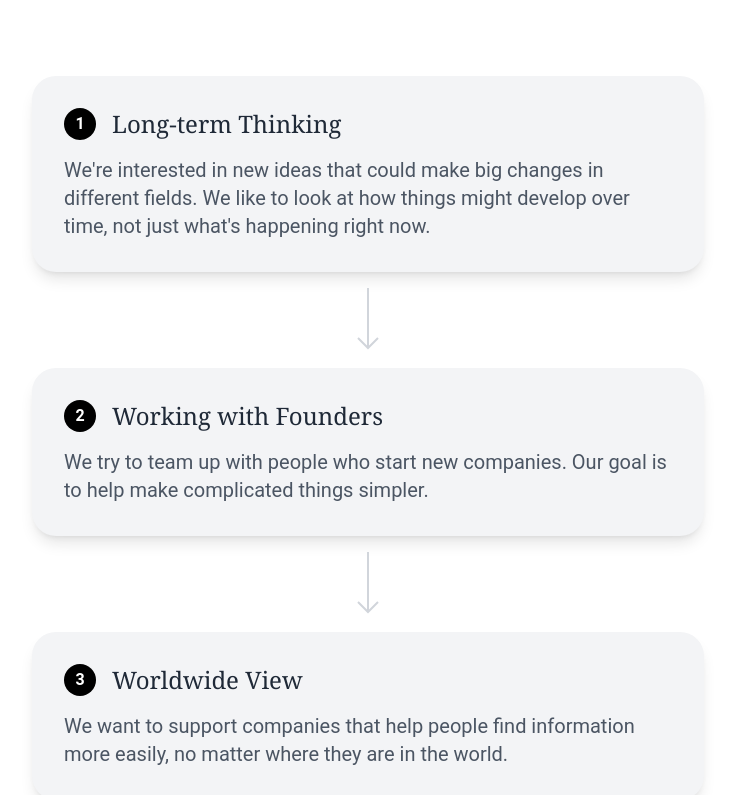
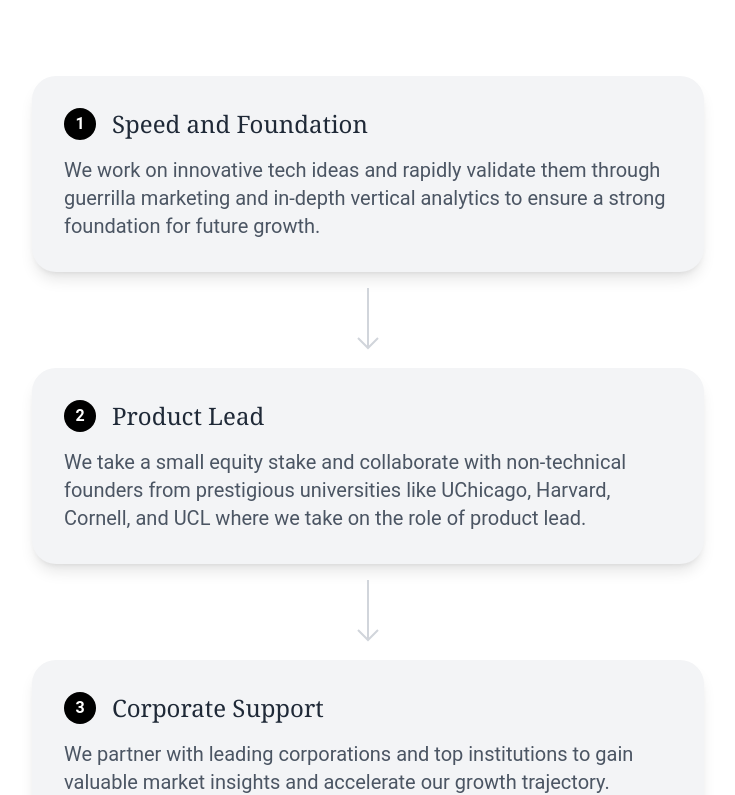
Before and after one commit to Guido1Alessandro1Trevisan/venturepoint, a Next.js app: page / in a window 1280 px wide. Shown: the part 1132-1927 px from the top of the page, without its empty margins (272-1007 px from the left). Built offline with nearby package versions, Linux system fonts and the light colour scheme.

Commit message:
link no docusurfer

```diff
--- a/src/components/portfolio.tsx
+++ b/src/components/portfolio.tsx
@@ -20,7 +20,8 @@ const portfolioItems = [
     image: readablyLogo,
     link: "https://readably.io/en",
     founded: "2020",
-    industry: "AI & Education"
+    industry: "AI & Education",
+    showLink: true
   },
   {
     title: "Lynkr",
@@ -28,7 +29,8 @@ const portfolioItems = [
     image: lynkrLogo,
     link: "https://apps.apple.com/us/app/lynkr-app/id6463145067",
     founded: "2023",
-    industry: "Social Networking"
+    industry: "Social Networking",
+    showLink: true
   },
   {
     title: "uofcatalog",
@@ -36,7 +38,8 @@ const portfolioItems = [
     image: uofcatalogLogo,
     link: "https://uofcatalog.com/",
     founded: "2022",
-    industry: "Education Technology"
+    industry: "Education Technology",
+    showLink: true
   },
   {
     title: "Easyfinetune",
@@ -44,7 +47,8 @@ const portfolioItems = [
     image: easyfinetuneLogo,
     link: "https://easyfinetune.com/",
     founded: "2023",
-    industry: "AI & Data"
+    industry: "AI & Data",
+    showLink: true
   },
   {
     title: "Caspermaster",
@@ -52,15 +56,17 @@ const portfolioItems = [
     image: caspermasterLogo,
     link: "https://caspermaster.ai/",
     founded: "2023",
-    industry: "Education Technology"
+    industry: "Education Technology",
+    showLink: true
   },
   {
     title: "Docusurfer",
     description: "Navigating residential lease contracts can be overwhelming, especially when dealing with complex legal jargon. Docusurfer makes it easy by analyzing your lease agreements to identify unenforceable and predatory clauses. Fine tuned with the expertise of the University of Chicago Law School and legal expertise, Docusurfer scans contracts to flag unfair terms, helping tenants make informed decisions before signing. Whether you're renting for the first time or renewing a lease, Docusurfer provides valuable insights to protect your rights.",
     image: docusurferLogo,
-    link: "https://docusurfer.com/",
+    link: "",
     founded: "2023",
-    industry: "Legal Tech"
+    industry: "Legal Tech",
+    showLink: false // Hide "Visit Website" button
   }
 ]
 
@@ -89,6 +95,7 @@ export function PortfolioComponent() {
     <div className="grid grid-cols-1 md:grid-cols-2 gap-8">
       {portfolioItems.map((item, index) => (
         <Card key={index} className="overflow-hidden bg-white shadow-lg relative">
+          {item.showLink && (
             <Link
               href={item.link}
               target="_blank"
@@ -103,6 +110,7 @@ export function PortfolioComponent() {
                 <ExternalLink className="ml-2 h-4 w-4" />
               </Button>
             </Link>
+          )}
           <CardHeader className={`p-0 relative h-64 ${getHeaderClass(item.title)}`}>
             <Image
               src={item.image}
--- a/src/components/venture-point-landing.tsx
+++ b/src/components/venture-point-landing.tsx
@@ -186,9 +186,18 @@ export default function VenturePointLanding() {
             <SectionTitle title="Our Approach" />
             <div className="flex flex-col items-center approach-cards">
               {[
-                { title: "Long-term Thinking", description: "We're interested in new ideas that could make big changes in different fields. We like to look at how things might develop over time, not just what's happening right now." },
-                { title: "Working with Founders", description: "We try to team up with people who start new companies. Our goal is to help make complicated things simpler." },
-                { title: "Worldwide View", description: "We want to support companies that help people find information more easily, no matter where they are in the world." }
+                {
+                  "title": "Speed and Foundation",
+                  "description": "We work on innovative tech ideas and rapidly validate them through guerrilla marketing and in-depth vertical analytics to ensure a strong foundation for future growth."
+                },
+                {
+                  "title": "Product Lead",
+                  "description": "We take a small equity stake  and collaborate with non-technical founders from prestigious universities like UChicago, Harvard, Cornell, and UCL where we take on the role of product lead."
+                },
+                {
+                  "title": "Corporate Support",
+                  "description": "We  partner with leading corporations and top institutions to gain valuable market insights and accelerate our growth trajectory."
+                }
               ].map((item, index, array) => (
                 <div key={index} className="w-full max-w-2xl">
                   <div
```
Lines whose indentation alone changed are shown as unchanged.
